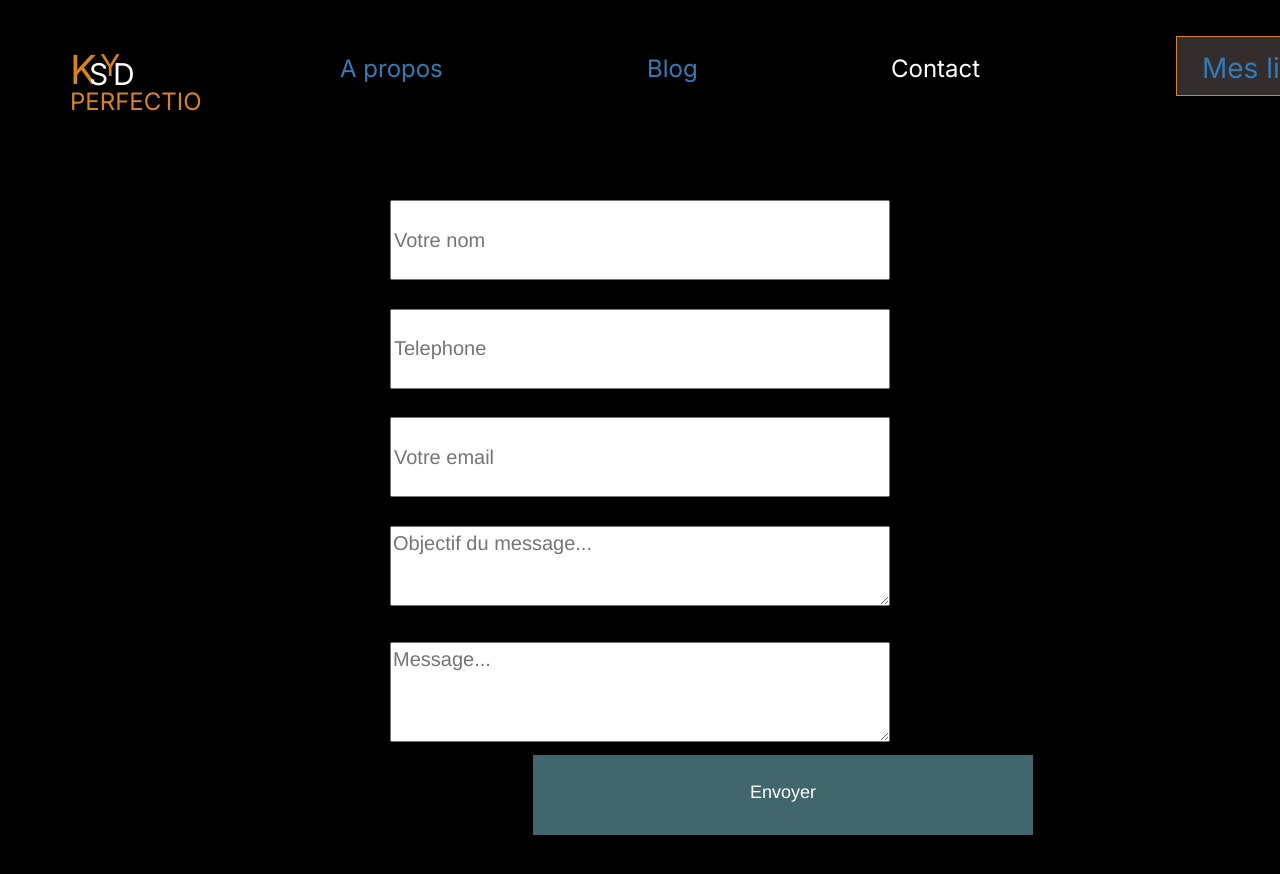
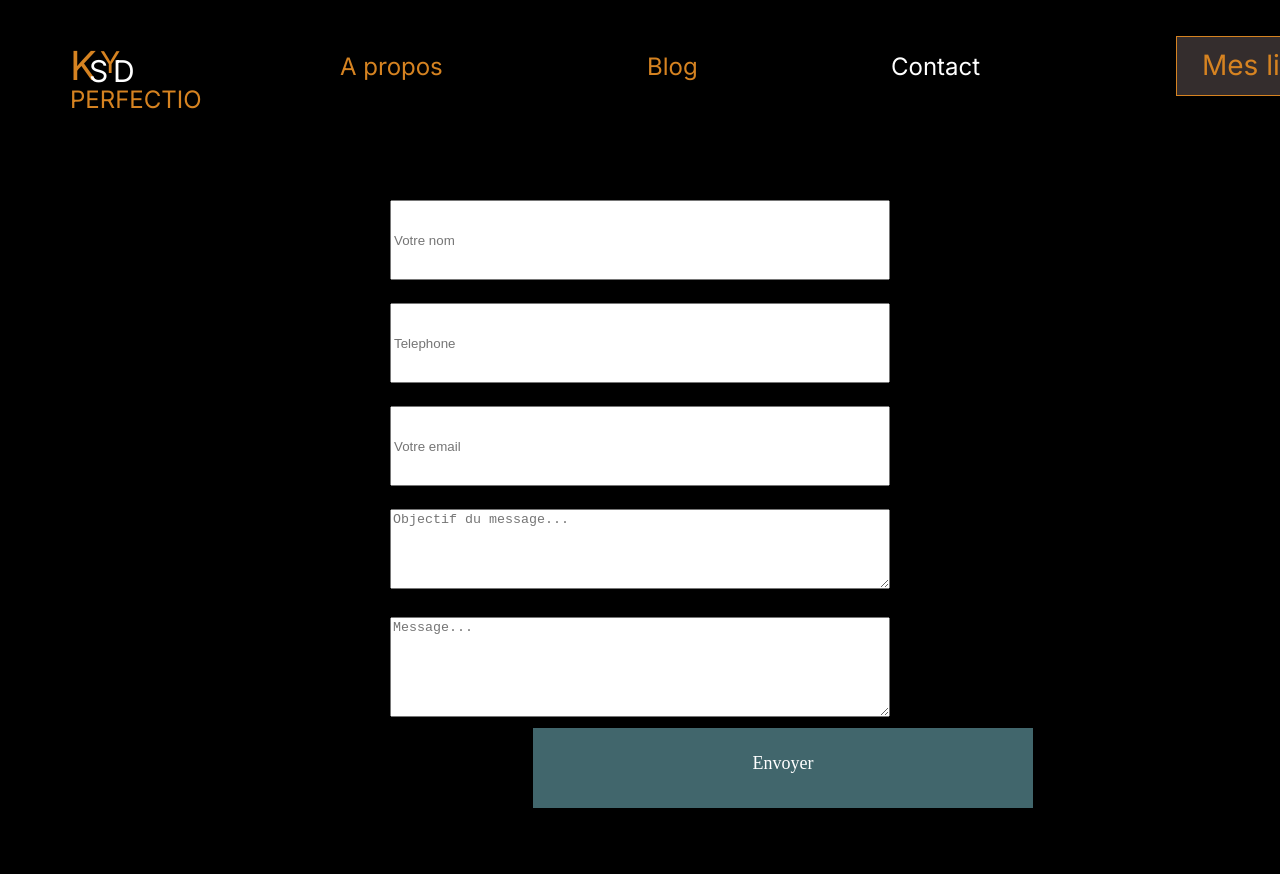
Before and after one commit to Entreprise-Kabod-del/Ventes_articles-Kaboddavid, a plain HTML site: page contact.html in a window 1280 px wide. Drawn offline with nearby package versions, Linux system fonts and the light colour scheme.

Commit message:
Update contact.html
Signed-off-by: Entreprise-Kabod-del <christbercame@gmail.com>

```diff
--- a/contact.html
+++ b/contact.html
@@ -4,11 +4,10 @@
 <head>
     <link href="https://fonts.googleapis.com/css?family=Inter&display=swap" rel="stylesheet" />
     <link href="main3.css" rel="stylesheet" />
-    <link rel="stylesheet" href="https://maxcdn.bootstrapcdn.com/bootstrap/3.4.1/css/bootstrap.min.css">
-    <title>Document</title>
+    <title>Contact</title>
 </head>
 
-<body class="d-sm-inline-block d-md-inline-block d-lg-inline-block d-xl-inline-block">
+<body>
 
     <div class="v262_60">
         <span class="v262_64">D</span><span class="v262_65">Y</span><span class="v262_66">K</span>
```
